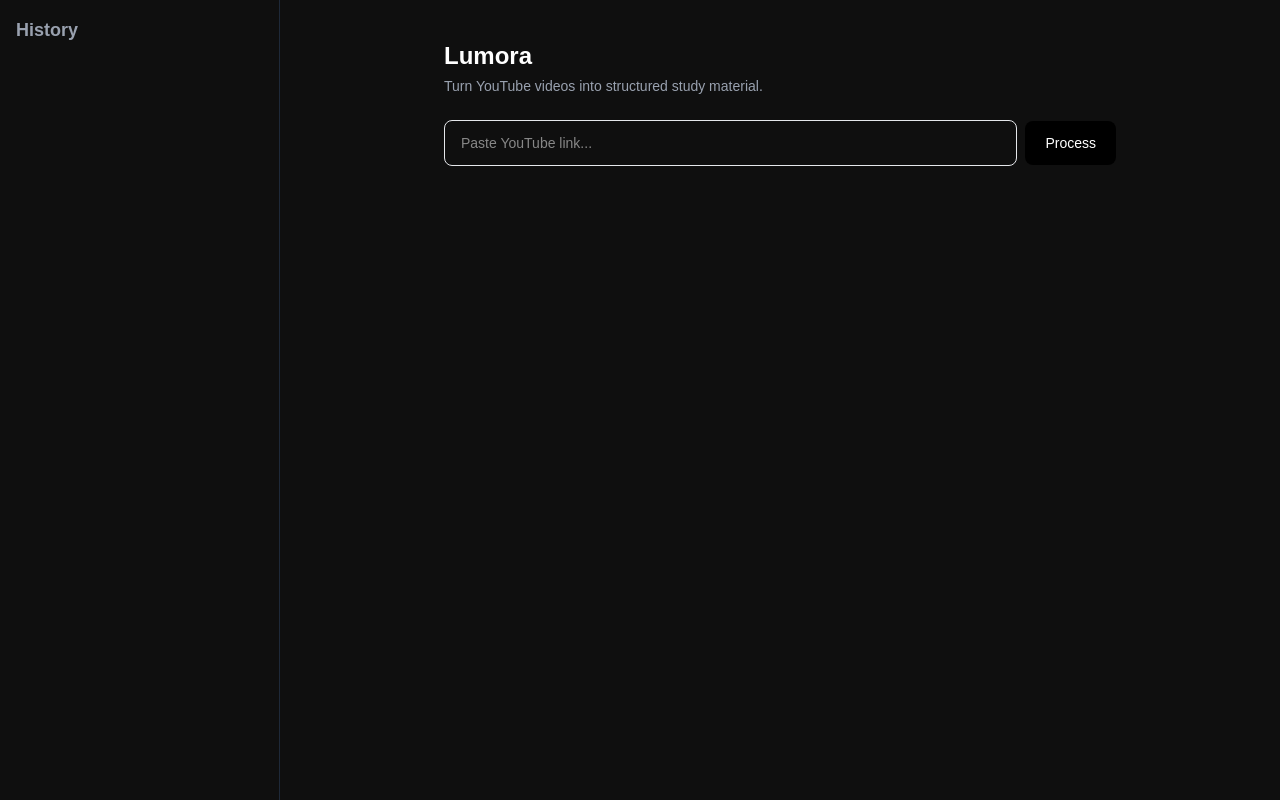
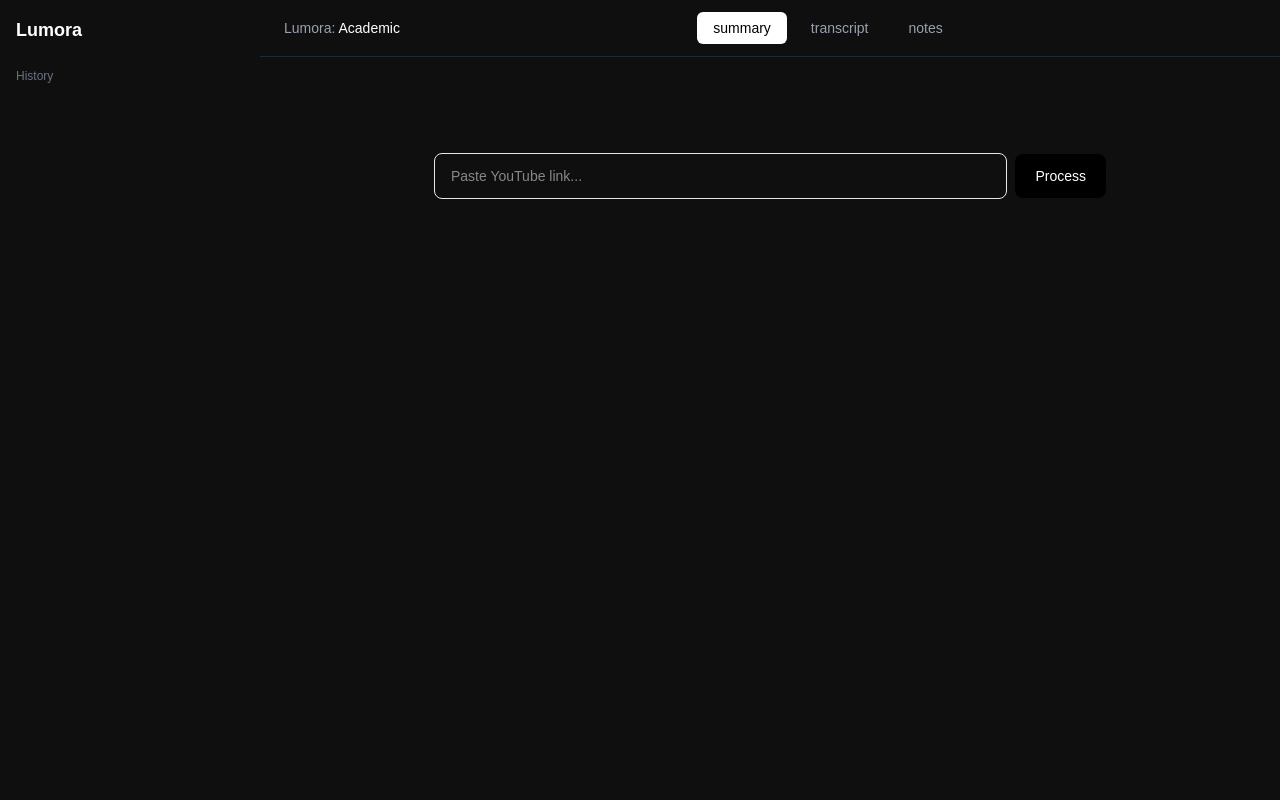
Before and after one commit to jevhosting/youtube-saas, a Next.js app: page / in a window 1280 px wide. Built offline with nearby package versions, Linux system fonts and the light colour scheme.

Commit message:
final UI layout - chatgpt style

```diff
--- a/app/page.js
+++ b/app/page.js
@@ -1,26 +1,15 @@
 "use client";
-import { useEffect } from "react";
-
-import { useState } from "react";
+import { useEffect, useState } from "react";
 import UrlInput from "../components/UrlInput";
 import { processYouTubeVideo } from "../features/transcription/processVideo";
 
 function getYouTubeId(url) {
   try {
     const parsed = new URL(url);
-
-    if (parsed.searchParams.get("v")) {
-      return parsed.searchParams.get("v");
-    }
-
-    if (parsed.hostname.includes("youtu.be")) {
-      return parsed.pathname.slice(1);
-    }
-
-    if (parsed.pathname.includes("/shorts/")) {
+    if (parsed.searchParams.get("v")) return parsed.searchParams.get("v");
+    if (parsed.hostname.includes("youtu.be")) return parsed.pathname.slice(1);
+    if (parsed.pathname.includes("/shorts/"))
       return parsed.pathname.split("/shorts/")[1];
-    }
-
     return null;
   } catch {
     return null;
@@ -42,64 +31,23 @@
   const [status, setStatus] = useState("Starting...");
   const [videoTitle, setVideoTitle] = useState("");
   const [history, setHistory] = useState([]);
-
   const [notes, setNotes] = useState("");
   const [notesLoading, setNotesLoading] = useState(false);
   const [selectedVideoId, setSelectedVideoId] = useState(null);
 
   useEffect(() => {
-    const fetchTranscript = async () => {
-      if (
-        activeTab === "transcript" &&
-        (!result?.transcript || result.transcript.length < 10)
-      ) {
-        try {
-          setStatus("Fetching transcript...");
-          setLoading(true);
-
-          const data = await processYouTubeVideo(result?.url);
-
-          setResult(data);
-
-          const existing = JSON.parse(localStorage.getItem("videos") || "[]");
-
-          const updated = existing.map((video) => {
-            if (video.url === result?.url) {
-              return {
-                ...video,
-                transcript: data.transcript,
-              };
-            }
-            return video;
-          });
-
-          localStorage.setItem("videos", JSON.stringify(updated));
-          setHistory(updated);
-        } catch (err) {
-          console.error(err);
-        } finally {
-          setLoading(false);
-        }
-      }
-    };
-
-    fetchTranscript();
-  }, [activeTab]);
+    const saved = JSON.parse(localStorage.getItem("videos") || "[]");
+    setHistory(saved);
+  }, []);
 
   const handleGenerateNotes = async () => {
     try {
       setNotesLoading(true);
-
       const res = await fetch("/api/notes", {
         method: "POST",
-        headers: {
-          "Content-Type": "application/json",
-        },
-        body: JSON.stringify({
-          transcript: result.transcript,
-        }),
+        headers: { "Content-Type": "application/json" },
+        body: JSON.stringify({ transcript: result.transcript }),
       });
-
       const data = await res.json();
       setNotes(data.notes);
     } catch (err) {
@@ -109,22 +57,20 @@
     }
   };
 
-  const videoId = getYouTubeId(url);
-  const thumbnail = videoId
-    ? `https://img.youtube.com/vi/${videoId}/hqdefault.jpg`
-    : null;
-
-  useEffect(() => {
-    const saved = JSON.parse(localStorage.getItem("videos") || "[]");
-    setHistory(saved);
-  }, []);
-
   return (
     <div className="min-h-screen bg-[#0f0f0f] text-white flex">
 
       {/* SIDEBAR */}
-    <div className="w-[280px] h-screen border-r border-gray-800 p-4 overflow-y-auto">
-      <h2 className="text-lg font-semibold mb-4 text-gray-400">History</h2>
+      <div className="w-[260px] h-screen flex flex-col p-4">
+
+        {/* TOP AREA */}
+        <div className="mb-6">
+          <h1 className="text-white font-semibold text-lg">Lumora</h1>
+        </div>
+
+        {/* HISTORY */}
+        <div className="flex-1 overflow-y-auto">
+          <p className="text-xs text-gray-500 mb-3">History</p>
 
           <div className="space-y-2">
             {history.map((video) => (
@@ -140,29 +86,49 @@
                   setVideoTitle(video.title);
                   setActiveTab("summary");
                 }}
-            className="p-3 bg-[#1a1a1a] rounded-lg cursor-pointer hover:bg-[#222]"
+                className="p-3 rounded-md cursor-pointer hover:bg-[#1a1a1a] text-sm text-gray-300"
               >
-            <p className="text-sm">{video.title}</p>
+                {video.title}
               </div>
             ))}
           </div>
         </div>
-
-    {/* MAIN AREA */}
-    <div className="flex-1 flex flex-col items-center p-10">
-
-      {/* HEADER */}
-      <div className="w-full max-w-2xl mb-6">
-        <h1 className="text-2xl font-semibold text-white">
-          Lumora
-        </h1>
-        <p className="text-sm text-gray-400 mt-1">
-          Turn YouTube videos into structured study material.
-        </p>
       </div>
 
+      {/* MAIN */}
+      <div className="flex-1 flex flex-col">
+
+        {/* TOP BAR */}
+        <div className="w-full border-b border-gray-800 px-6 py-3 flex items-center justify-between">
+
+          <div className="text-sm text-gray-400">
+            Lumora: <span className="text-white">Academic</span>
+          </div>
+
+          <div className="flex gap-2">
+            {["summary", "transcript", "notes"].map((tab) => (
+              <button
+                key={tab}
+                onClick={() => setActiveTab(tab)}
+                className={`px-4 py-1.5 text-sm rounded-md ${
+                  activeTab === tab
+                    ? "bg-white text-black"
+                    : "text-gray-400 hover:text-white"
+                }`}
+              >
+                {tab}
+              </button>
+            ))}
+          </div>
+
+          <div></div>
+        </div>
+
+        {/* CONTENT */}
+        <div className="flex-1 flex flex-col items-center justify-start px-6">
+
           {/* INPUT */}
-      <div className="w-full max-w-2xl">
+          <div className="w-full max-w-2xl mt-24">
             <UrlInput
               url={url}
               setUrl={setUrl}
@@ -187,7 +153,7 @@
 
                   try {
                     const res = await fetch(
-                  `https://noembed.com/embed?url=${normalizedUrl}`,
+                      `https://noembed.com/embed?url=${normalizedUrl}`
                     );
                     const json = await res.json();
                     fetchedTitle = json.title || "";
@@ -210,7 +176,7 @@
                   setVideoTitle("");
 
                   const existing = JSON.parse(
-                localStorage.getItem("videos") || "[]",
+                    localStorage.getItem("videos") || "[]"
                   );
 
                   const newVideo = {
@@ -224,7 +190,7 @@
 
                   localStorage.setItem(
                     "videos",
-                JSON.stringify([newVideo, ...existing]),
+                    JSON.stringify([newVideo, ...existing])
                   );
                   setHistory([newVideo, ...existing]);
 
@@ -244,33 +210,15 @@
 
           {/* LOADING */}
           {loading && (
-        <div className="w-full max-w-2xl mt-6 bg-[#1a1a1a] p-5 rounded-lg animate-pulse">
+            <div className="w-full max-w-2xl mt-6">
               <p className="text-sm text-gray-400">⏳ {status}</p>
             </div>
           )}
 
           {/* RESULT */}
           {result && (
-        <div className="w-full max-w-2xl mt-10 bg-[#1a1a1a] p-6 rounded-xl">
+            <div className="w-full max-w-3xl mt-10">
 
-          {/* TABS */}
-          <div className="flex gap-2 border-b border-gray-700 pb-2 mb-4">
-            {["summary", "transcript", "notes"].map((tab) => (
-              <button
-                key={tab}
-                onClick={() => setActiveTab(tab)}
-                className={`px-4 py-2 text-sm rounded-md ${
-                  activeTab === tab
-                    ? "bg-white text-black"
-                    : "bg-gray-800 text-gray-400"
-                }`}
-              >
-                {tab}
-              </button>
-            ))}
-          </div>
-
-          {/* CONTENT */}
               {activeTab === "summary" && (
                 <p className="text-gray-300 whitespace-pre-line">
                   {result.summary}
@@ -278,7 +226,7 @@
               )}
 
               {activeTab === "transcript" && (
-            <div className="max-h-[400px] overflow-y-auto">
+                <div className="max-h-[500px] overflow-y-auto">
                   <p className="text-gray-400 text-sm whitespace-pre-line">
                     {result.transcript}
                   </p>
@@ -295,13 +243,19 @@
                   </button>
 
                   {notesLoading && <p className="mt-3">Generating...</p>}
-              {notes && <p className="mt-4 text-gray-300">{notes}</p>}
-            </div>
+                  {notes && (
+                    <p className="mt-4 text-gray-300 whitespace-pre-line">
+                      {notes}
+                    </p>
                   )}
                 </div>
               )}
 
             </div>
+          )}
+
+        </div>
+      </div>
     </div>
   );
 }
```
Lines whose indentation alone changed are shown as unchanged.
